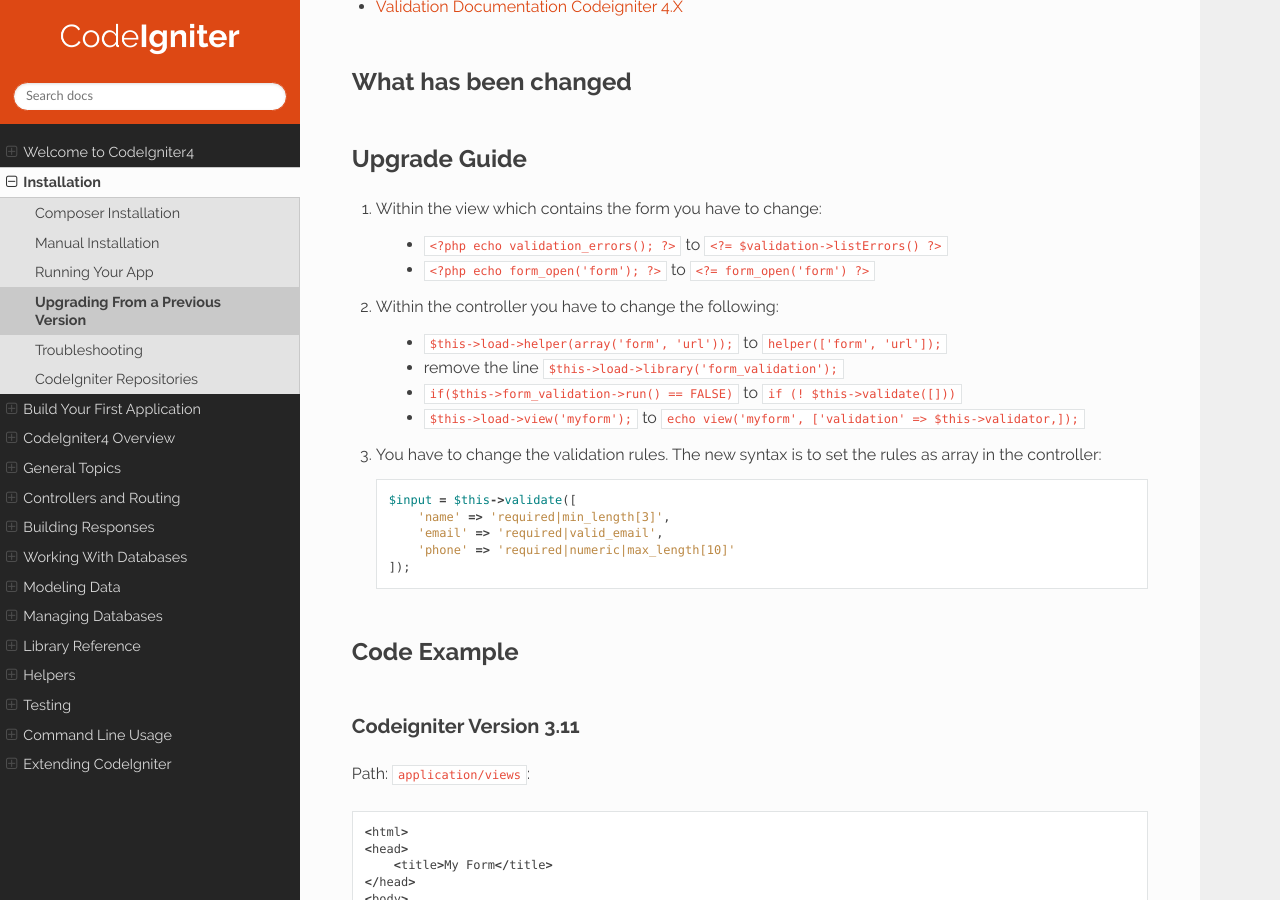
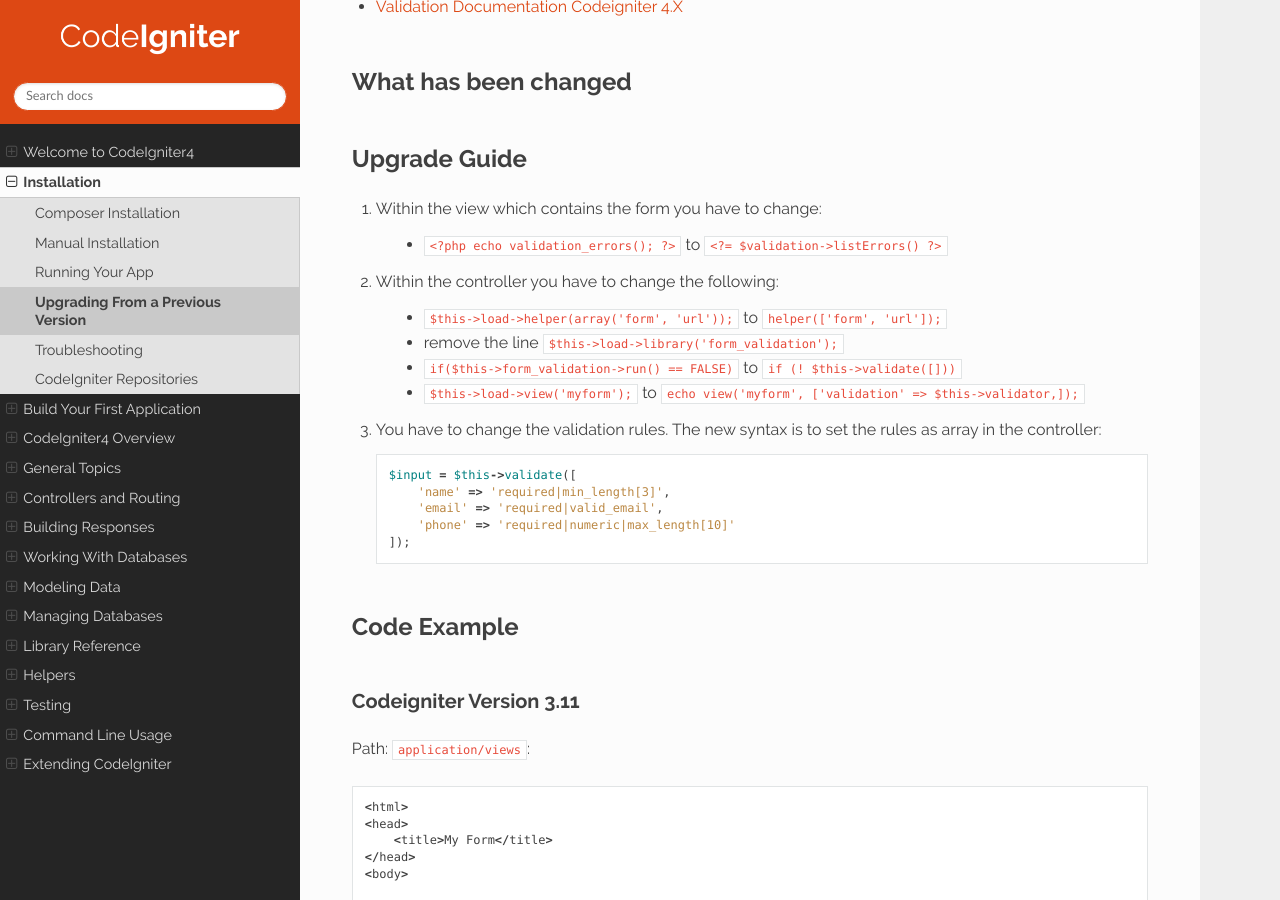
Before and after one commit to NEKOGET/ci4_user_guide_src, a Sphinx documentation site: the page built from source/installation/upgrade_validations.rst, in a window 1280 px wide and 900 px high, scrolled down 382 px. Built offline with Sphinx 7.4.7 and the Read the Docs theme 2.0.0, drawn with Linux system fonts in a browser that asks for light colours.

Commit message:
docs: remove unneeded change instruction

```diff
--- a/source/installation/upgrade_validations.rst
+++ b/source/installation/upgrade_validations.rst
@@ -22,7 +22,6 @@ Upgrade Guide
 1. Within the view which contains the form you have to change:
 
     - ``<?php echo validation_errors(); ?>`` to ``<?= $validation->listErrors() ?>``
-    - ``<?php echo form_open('form'); ?>`` to ``<?= form_open('form') ?>``
 
 2. Within the controller you have to change the following:
 
```
